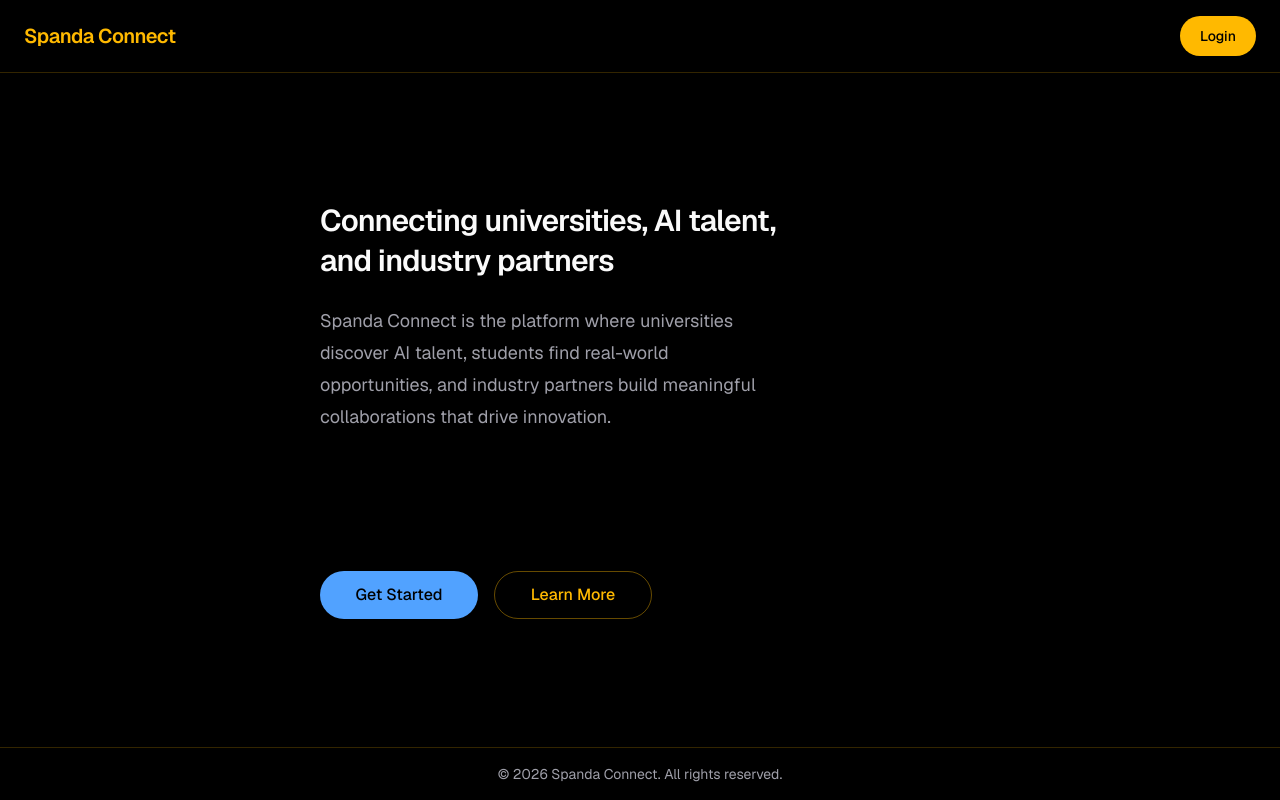
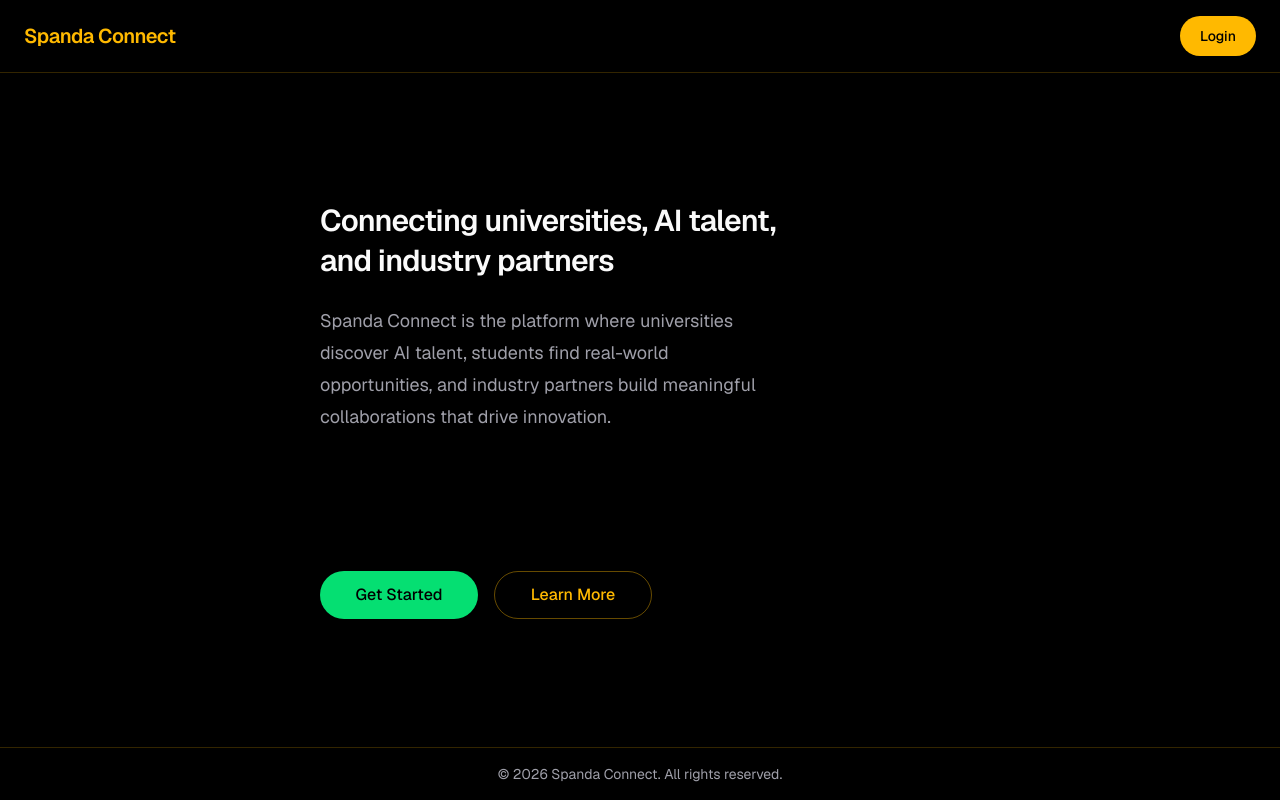
Before and after one commit to RohanShivlani/spanda-demo, a Next.js app: page / in a window 1280 px wide. Built offline with nearby package versions, Linux system fonts and the light colour scheme.

Commit message:
TKT-001: make get started button green

```diff
--- a/app/page.tsx
+++ b/app/page.tsx
@@ -23,7 +23,7 @@ export default function Home() {
         </div>
         <div className="flex flex-col gap-4 text-base font-medium sm:flex-row">
           <Link
-            className="flex h-12 w-full items-center justify-center rounded-full bg-blue-400 px-5 text-black transition-colors hover:bg-blue-300 md:w-[158px]"
+            className="flex h-12 w-full items-center justify-center rounded-full bg-green-400 px-5 text-black transition-colors hover:bg-green-300 md:w-[158px]"
             href="/login"
           >
             Get Started
```
